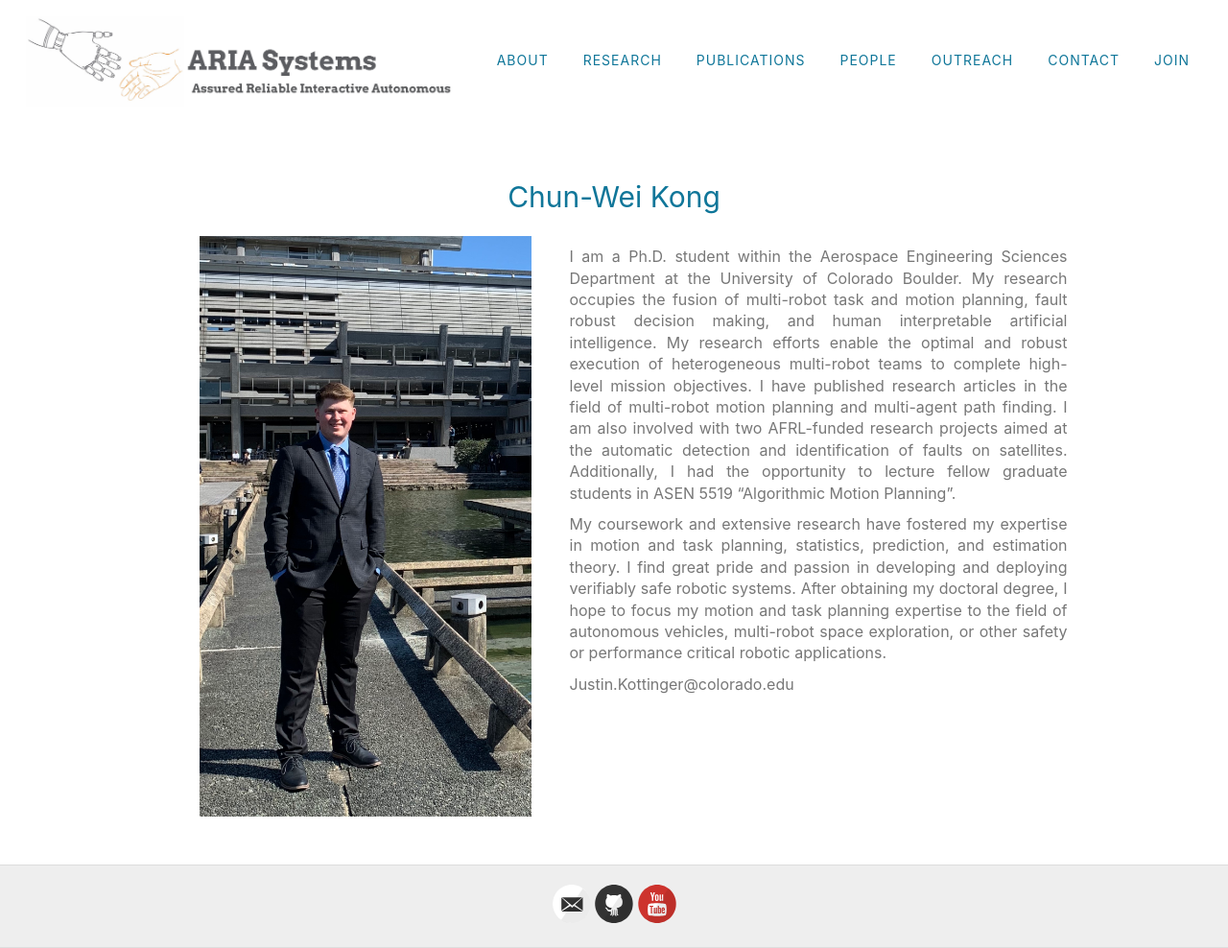
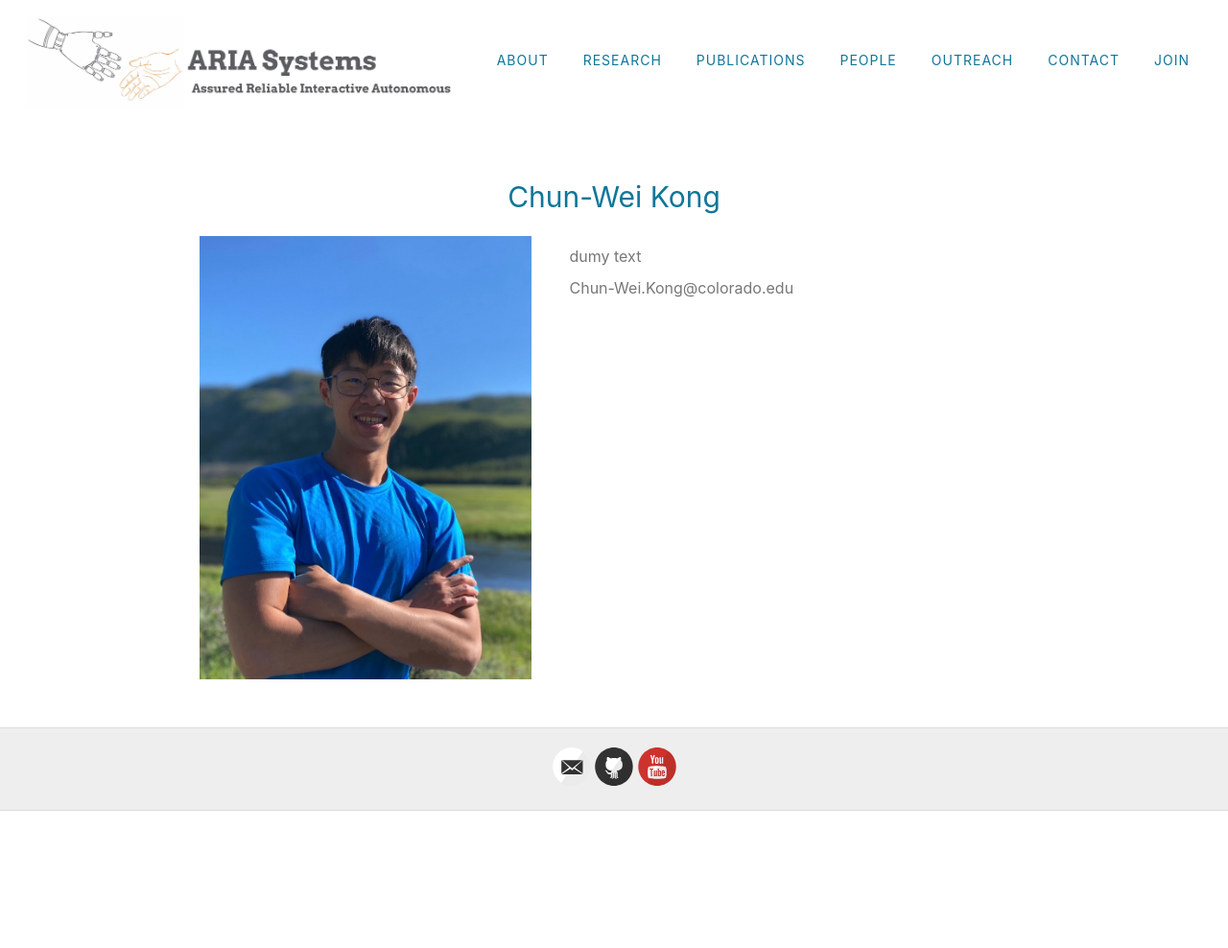
Before and after one commit to aria-systems-group/website, a Jekyll site: the page built from _people/chunwei.md, in a window 1280 px wide. Shown: the whole page at 96% size. Built offline with Jekyll 4.4.1, drawn with Linux system fonts in a browser that asks for light colours; after the commit the page ends 900 px from its top, so only the background shows below that.

Commit message:
update chunwei profile

```diff
--- a/_people/chunwei.md
+++ b/_people/chunwei.md
@@ -1,24 +1,22 @@
 ---
 name: Chun-Wei Kong
 layout: extraleft
-ordering: 3
-email: justin.kottinger@colorado.edu
+ordering: 16
+email: Chun-Wei.Kong@colorado.edu
 program: PhD Student
 status: current
-picture: /assets/images/justin_kottinger_304.jpg
-extra-picture: /assets/images/justin-headshot-952x1269.jpeg
-generate-extra-page: true
+picture: /assets/images/chunwei_kong_2023.jpg
+extra-picture: /assets/images/chunwei_kong_2023.jpg
+generate-extra-page: false
 excerpt_separator: <!--more-->
 picture-link:
 header-link:
 ---
 
-I am a graduate student in the Department of Aerospace Engineering at the University of Colorado Boulder. My research occupies the fusion of multi-robot task and motion planning, fault robust decision making, and human interpretable artificial intelligence. In my spare time, I maintain an active outdoor lifestyle by constantly seeking trails to explore, mountains to snowboard down, and sports to play.
+Hi I'm a first-year PhD student. I hold a Bachelor of Science in Aeronautics and Astronautics from National Cheng Kung University in Taiwan, and a Master of Science in Aerospace Engineering from the University of Michigan, Ann Arbor. I am interested in pushing the boundaries of space exploration using autonomous systems. I am co-advised by Dr. Jay McMahon.
 
 <!--more-->
 
-I am a Ph.D. student within the Aerospace Engineering Sciences Department at the University of Colorado Boulder. My research occupies the fusion of multi-robot task and motion planning, fault robust decision making, and human interpretable artificial intelligence. My research efforts enable the optimal and robust execution of heterogeneous multi-robot teams to complete high-level mission objectives. I have published research articles in the field of multi-robot motion planning and multi-agent path finding. I am also involved with two AFRL-funded research projects aimed at the automatic detection and identification of faults on satellites. Additionally, I had the opportunity to lecture fellow graduate students in ASEN 5519 "Algorithmic Motion Planning".
+dumy text
 
-My coursework and extensive research have fostered my expertise in motion and task planning, statistics, prediction, and estimation theory. I find great pride and passion in developing and deploying verifiably safe robotic systems. After obtaining my doctoral degree, I hope to focus my motion and task planning expertise to the field of autonomous vehicles, multi-robot space exploration, or other safety or performance critical robotic applications.
-
-Justin.Kottinger@colorado.edu
+Chun-Wei.Kong@colorado.edu
```
Also changed, not shown: assets/images/chunwei_kong_2023.jpg (added).
